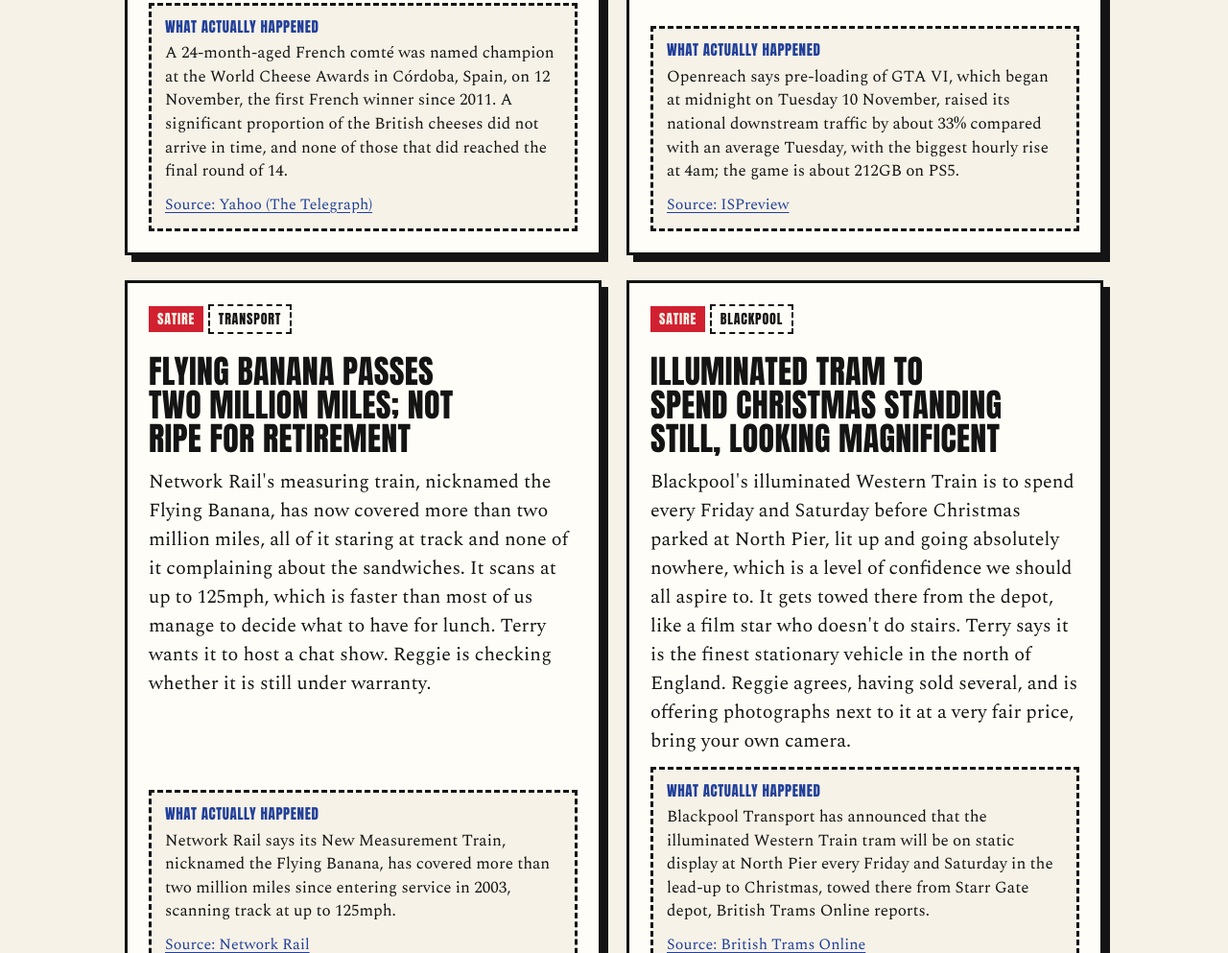
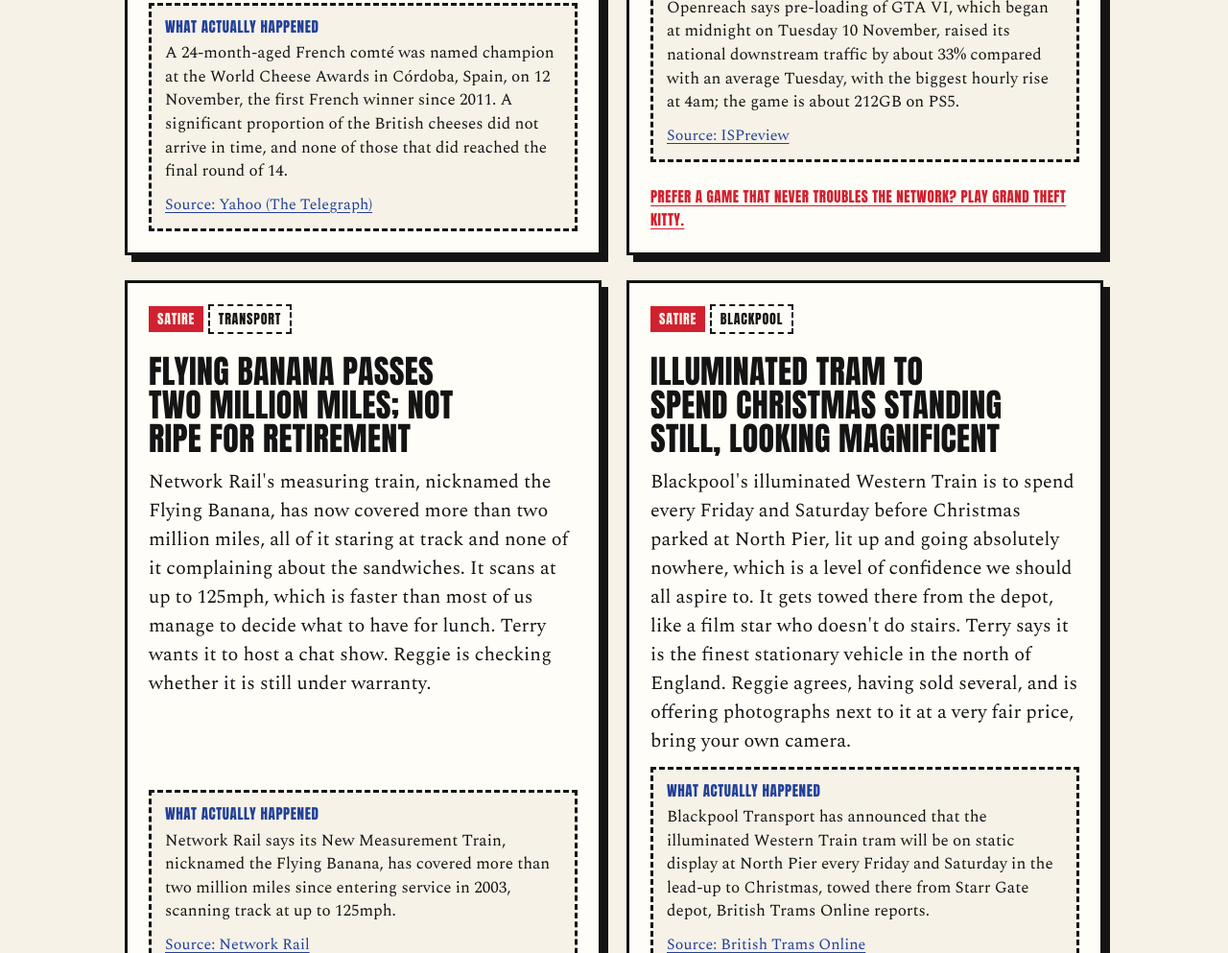
Before and after one commit to williamgeorgeworks/williamgeorgeworks.github.io, a plain HTML site: page news.html in a window 1280 px wide. Shown: the part 3904-4897 px from the top of the page at 96% size. Drawn offline with nearby package versions, Linux system fonts and the light colour scheme.

Commit message:
Daily Row: optional own-page link on stories; big-game story links to Grand Theft Kitty
Co-Authored-By: Claude Sonnet 5.5 <noreply@anthropic.com>
Claude-Session: https://claude.ai/code/session_01Kq6sW4k5HCmkGGmGXDegkc

```diff
--- a/news-data.json
+++ b/news-data.json
@@ -83,6 +83,10 @@
      "source": {
       "name": "ISPreview",
       "url": "https://ispreview.co.uk/index.php/2026/11/openreach-details-uk-broadband-traffic-impact-from-gta-6-pre-loading.html"
+     },
+     "link": {
+      "text": "Prefer a game that never troubles the network? Play Grand Theft Kitty.",
+      "url": "grand-theft-kitty.html"
      }
     },
     {
--- a/news.html
+++ b/news.html
@@ -46,6 +46,7 @@
 .line .sayer{display:block;font-family:var(--display);text-transform:uppercase;letter-spacing:.6px;font-size:14px;color:var(--faint)}
 .notes{margin-top:34px}.notes ul{margin:0;padding-left:1.2em}.notes li{margin-bottom:.6em;font-size:17px;line-height:1.5}
 .wxlink{margin:18px 0 0}
+.alsolink{margin:12px 0 0;font-family:var(--display);text-transform:uppercase;letter-spacing:.5px;font-size:15px}.alsolink a{color:var(--red)}
 </style>
 </head>
 <body>
--- a/news.js
+++ b/news.js
@@ -25,7 +25,10 @@
       add(r, el("b", null, "What actually happened"), el("p", null, s.real));
       var u = safeUrl(s.source && s.source.url);
       if (u) { var a = el("a", null, "Source: " + s.source.name); a.href = u; a.rel = "noopener"; r.appendChild(a); }
-      c.appendChild(r); grid.appendChild(c);
+      c.appendChild(r);
+      var k = s.link && typeof s.link.url === "string" && /^[a-z0-9-]+\.html$/.test(s.link.url) ? s.link : null;
+      if (k) { var kp = el("p", "alsolink"), ka = el("a", null, k.text); ka.href = k.url; kp.appendChild(ka); c.appendChild(kp); }
+      grid.appendChild(c);
     });
     out.appendChild(grid);
     add(out, add(el("div", "signoff"), line("T", ed.terry), line("R", ed.reggie)));
```
Also changed, not shown: NEWS-RULES.md (+4 -0 lines).
